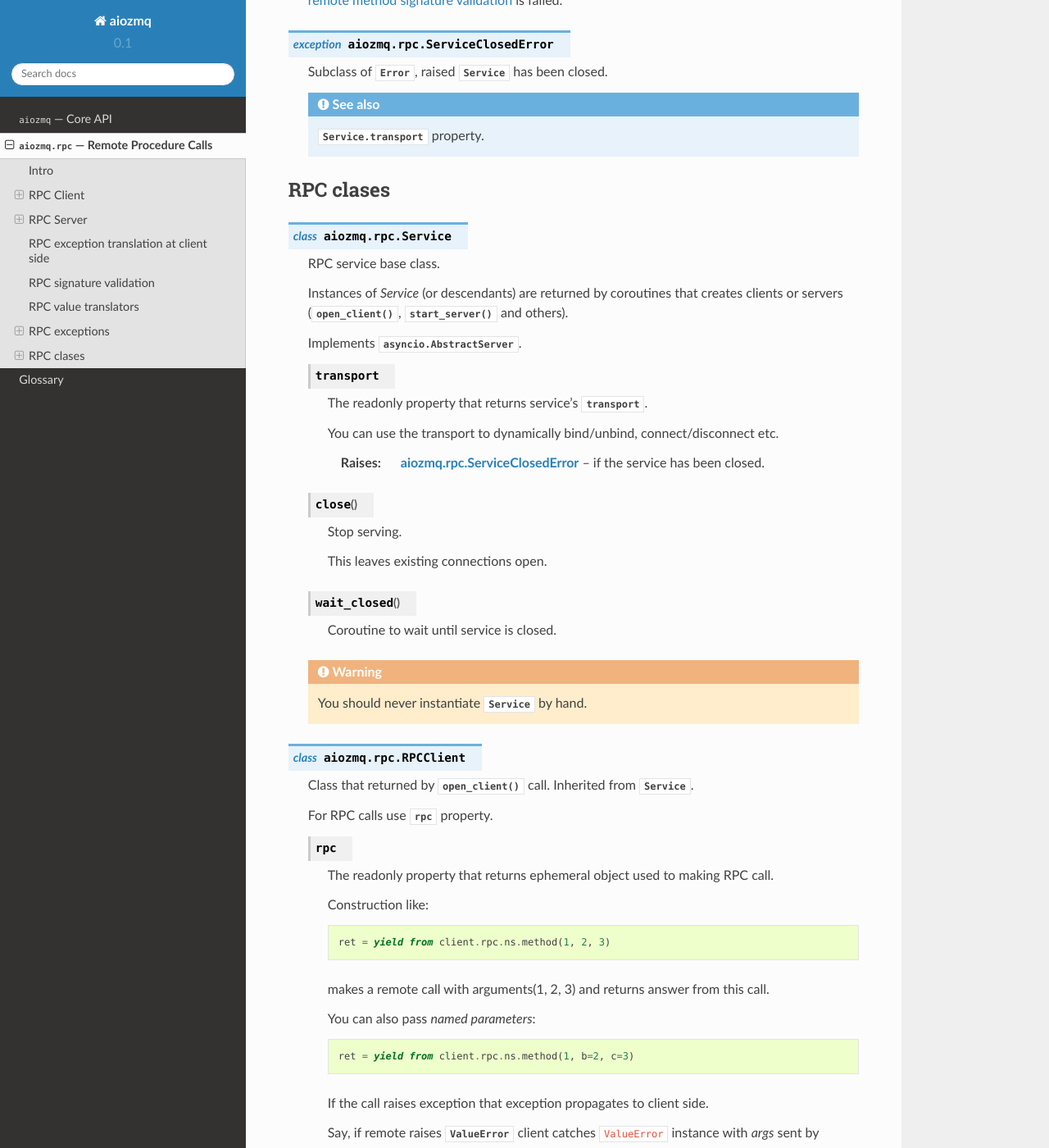
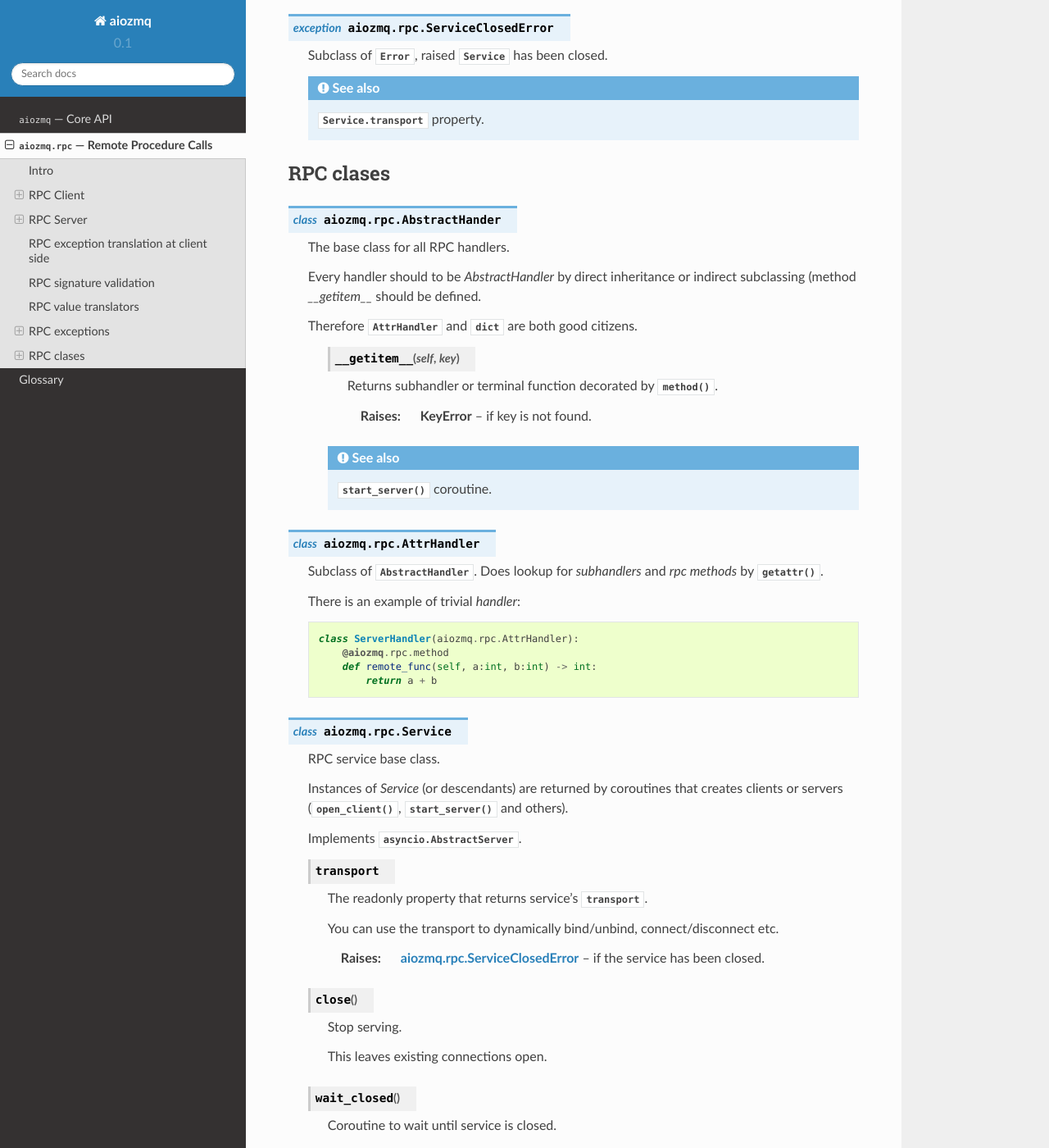
Before and after one commit to aio-libs/aiozmq, a Sphinx documentation site: the page built from docs/rpc.rst, in a window 1280 px wide and 1400 px high, scrolled down 8659 px. Shown: the whole window at 82% size. Built offline with Sphinx 7.4.7 and the Read the Docs theme 2.0.0, drawn with Linux system fonts in a browser that asks for light colours; some of the changed text lies outside the part shown.

Commit message:
Improve the docs

```diff
--- a/docs/rpc.rst
+++ b/docs/rpc.rst
@@ -142,20 +142,19 @@
     Usually for this function you need to use *bind* parameter, but
     :term:`ZeroMQ` does not forbid to use *connect*.
 
-    Either *connect* or *bind* parameter should be not *None*.
+    :param aiozmq.rpc.AbstractHander handler:
 
-    .. seealso:: Please take a look on
-       :meth:`aiozmq.ZmqEventLoop.create_zmq_connection` for valid
-       values to *connect* and *bind* parameters.
-
-    :param AbstractHander handler:
-
-       instance of :class:`AbstractHander` which processes incoming
-       RPC calls.
+       an object which processes incoming RPC calls.
 
       Usually you like to pass :class:`AttrHandler` instance.
 
-    :return: :class:`asyncio.AbstractServer` instance.
+    :return: :class:`Service` instance.
+
+    .. seealso::
+
+       Please take a look on
+       :meth:`aiozmq.ZmqEventLoop.create_zmq_connection` for valid
+       values for *connect* and *bind* parameters.
 
 .. _aiozmq-rpc-exception-translation:
 
@@ -170,7 +169,8 @@
     except ValueError as exc:
         log.exception(exc)
 
-The rule for exception translation is:
+The rules for exception translation are:
+
    * if remote method raises an exception --- server answers with
      *full exception class name* (like ``package.subpackage.MyError``)
      and *exception constructor arguments*
@@ -181,8 +181,10 @@
    * if translation is found then client code gives exception ``raise
      exc_class(args)``.
    * user defined translators are searched first.
-   * all :ref:`builtin exceptions <bltin-exceptions>` are translated.
-   * :exc:`NotFoundError` and :exc:`ParameterError` are translated.
+   * all :ref:`builtin exceptions <bltin-exceptions>` are translated
+     by default.
+   * :exc:`NotFoundError` and :exc:`ParameterError` are translated by
+     default also.
    * if there is no registered traslation then
      ``GenericError(excpetion_name, args)`` is raised.
 
@@ -481,6 +483,40 @@
 RPC clases
 ----------
 
+.. class:: AbstractHander
+
+   The base class for all RPC handlers.
+
+   Every handler should to be *AbstractHandler* by direct inheritance
+   or indirect subclassing (method *__getitem__* should be defined.
+
+   Therefore :class:`AttrHandler` and :class:`dict` are both good
+   citizens.
+
+    .. method:: __getitem__(self, key)
+
+        Returns subhandler or terminal function decorated by
+        :func:`method`.
+
+        :raise KeyError: if key is not found.
+
+    .. seealso:: :func:`start_server` coroutine.
+
+.. class:: AttrHandler
+
+   Subclass of :class:`AbstractHandler`. Does lookup for *subhandlers*
+   and *rpc methods* by :func:`getattr`.
+
+   There is an example of trivial *handler*::
+
+       class ServerHandler(aiozmq.rpc.AttrHandler):
+           @aiozmq.rpc.method
+           def remote_func(self, a:int, b:int) -> int:
+               return a + b
+
+
+
+
 .. class:: Service
 
    RPC service base class.
```
Also changed, not shown: other parts of docs/rpc.rst (+2 -2 lines).
